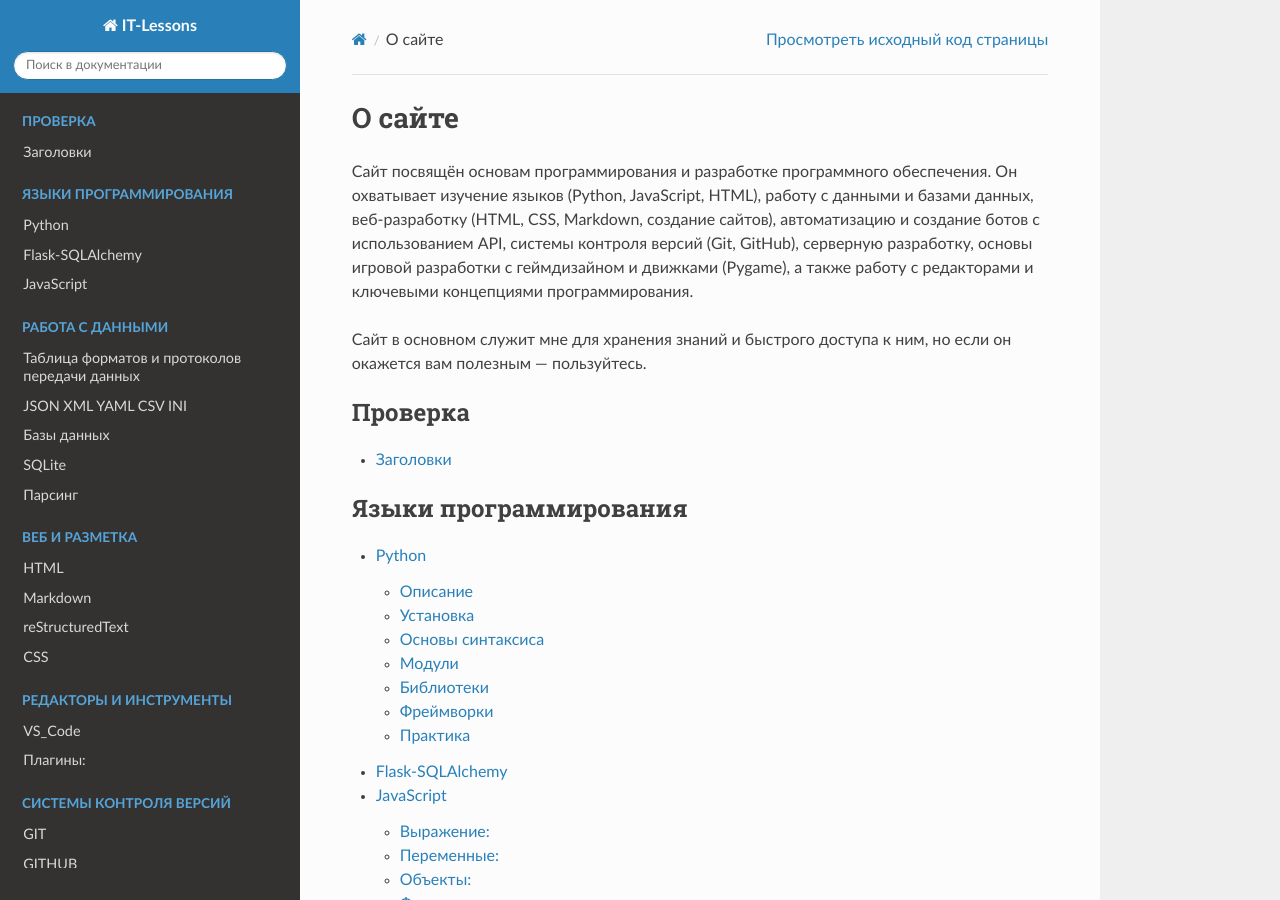
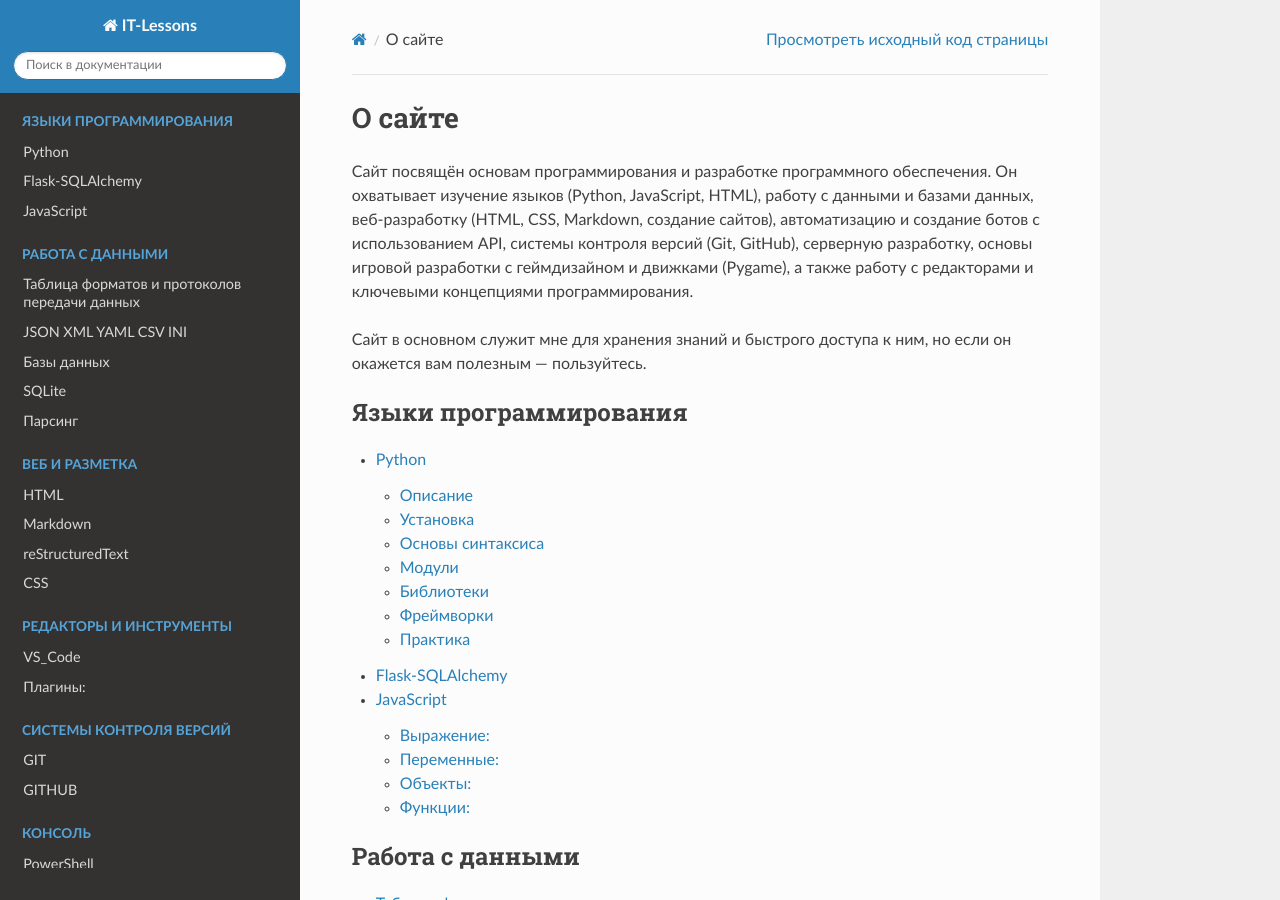
Before and after one commit to NMSprog/5_ITL, a Sphinx documentation site: the page built from source/index.rst, in a window 1280 px wide and 900 px high. Built offline with Sphinx 7.4.7 and the Read the Docs theme 3.1.0, drawn with Linux system fonts in a browser that asks for light colours.

Commit message:
08.11.25 изменения меню

```diff
--- a/source/index.rst
+++ b/source/index.rst
@@ -1,11 +1,4 @@
 .. include:: ../README.rst
-
-
-.. toctree::
-    :caption: Проверка
-    :maxdepth: 2
-
-    test
 
 .. toctree::
     :caption: Языки программирования
--- a/source/test.rst
+++ /dev/null
@@ -1,11 +0,0 @@
-*********
-Заголовки
-*********
-
-``*``
-``=``
-``-``
-``^``
-``"``
-``~``
-``+``
```
Also changed, not shown: source/Python/Python.rst (+9 -9 lines).
